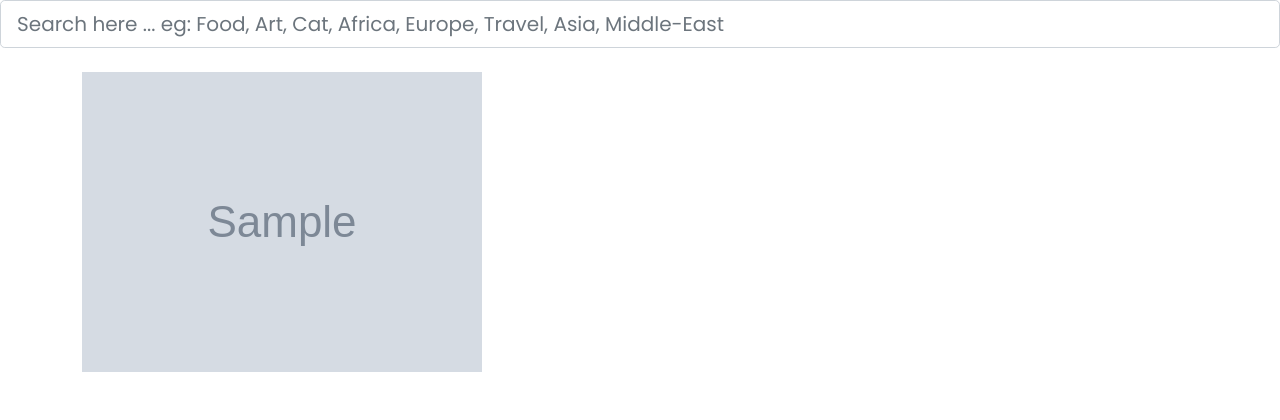
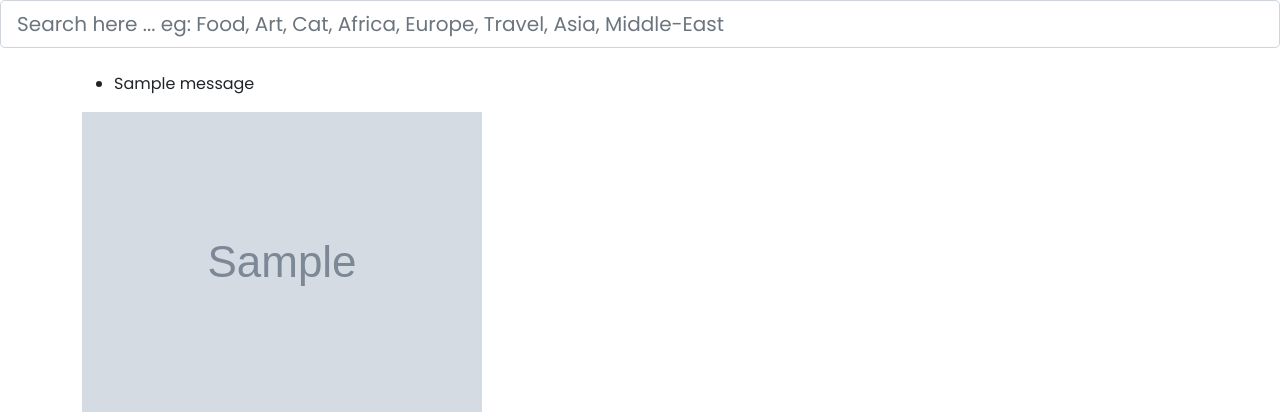
Before and after one commit to ivymmurithi/image-gallery, a Django app: page / in a window 1280 px wide. Shown: the top 420 px of the page. Run offline with Django 4.2, Linux system fonts and the light colour scheme; tables that the repository leaves empty hold one stand-in row (values such as "Sample post"); grey boxes marked "Sample" are stand-in pictures; one stand-in notice (Sample message) is shown; some web fonts are replaced.

Commit message:
add message

```diff
--- a/gallery/templates/index.html
+++ b/gallery/templates/index.html
@@ -10,6 +10,14 @@
 </form>
 
 <div class="container my-4">
+
+        {% if messages %}
+            <ul class="messages">
+            {% for message in messages %}
+                <li {% if message.tags %} class="{{ message.tags }}" {% endif %}>{{ message }}</li>
+            {% endfor %}
+            </ul>
+        {% endif %}
 
         {% for image in images %}
             <!--Grid row-->
--- a/gallery/views.py
+++ b/gallery/views.py
@@ -1,6 +1,7 @@
 from email import message
 from django.shortcuts import render
 from .models import Image
+from django.contrib import messages
 
 # Create your views here.
 def hello(request):
@@ -24,7 +25,7 @@ def hello(request):
             if len(image_object) < 1:
                 image_object = Image.objects.filter(**filter_category)
             if len(image_object) == 0:
-                message('Search term does not exist')
+                messages.error(request, "The search term does not exist")
     else:
         image_object = Image.objects.all()
-    return render(request, 'index.html', {"images":image_object})
+    return render (request, 'index.html', {"images":image_object})
```
